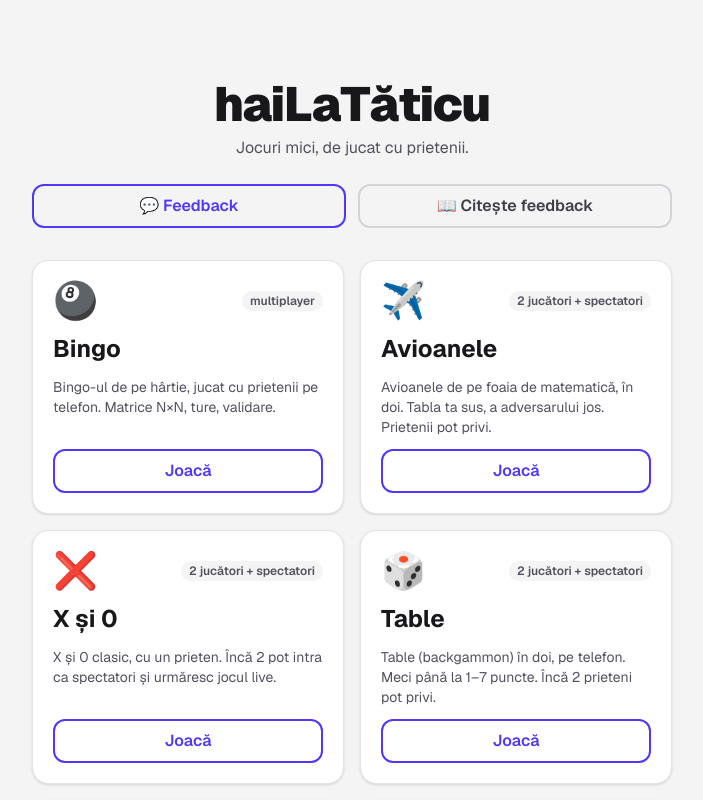
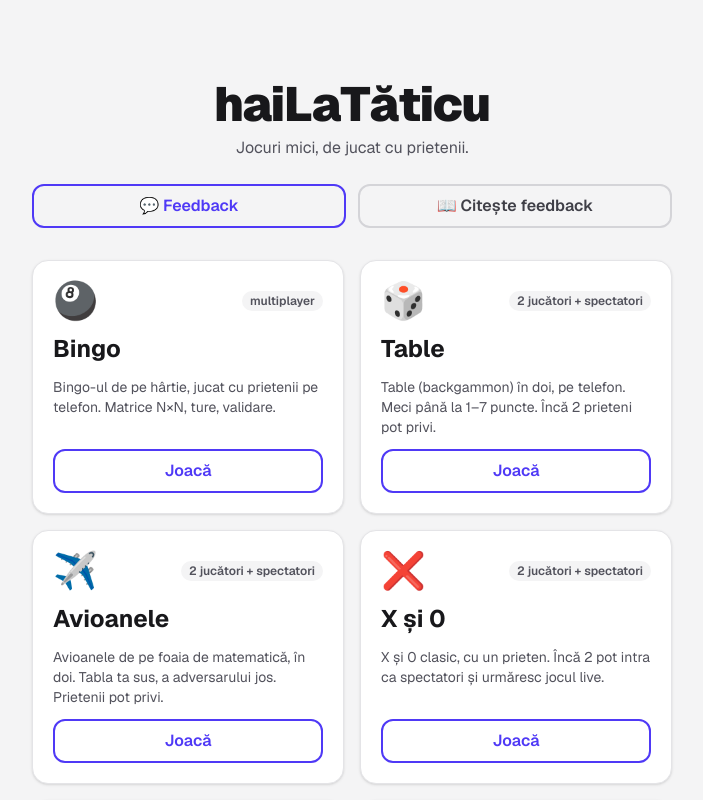
Before and after one commit to florin2495/hailataticu-hub, a Next.js app: page / in a window 1280 px wide. Shown: the top 800 px of the page, without its empty margins (288-991 px from the left). Built offline with nearby package versions, Linux system fonts and the light colour scheme.

Commit message:
List games in the same order as the game folders
Bump version to 0.2.3.

```diff
--- a/package.json
+++ b/package.json
@@ -1,6 +1,6 @@
 {
   "name": "hailataticu-hub",
-  "version": "0.2.2",
+  "version": "0.2.3",
   "private": true,
   "scripts": {
     "dev": "next dev",
--- a/src/games.ts
+++ b/src/games.ts
@@ -12,6 +12,7 @@ export interface Game {
   tag?: string;
 }
 
+// Keep the same order as the game folders in D:\_DEv (001_Bingo, 002_Table, 003_Avioanele, 003_Xsi0, 005_Barbut, ...).
 export const games: Game[] = [
   {
     slug: "bingo",
@@ -20,6 +21,14 @@ export const games: Game[] = [
     url: "https://bingo.hailatat.icu",
     emoji: "🎱",
     tag: "multiplayer",
+  },
+  {
+    slug: "backgammon",
+    name: "Table",
+    description: "Table (backgammon) în doi, pe telefon. Meci până la 1–7 puncte. Încă 2 prieteni pot privi.",
+    url: "https://backgammon.hailatat.icu",
+    emoji: "🎲",
+    tag: "2 jucători + spectatori",
   },
   {
     slug: "airplanes",
@@ -35,14 +44,6 @@ export const games: Game[] = [
     description: "X și 0 clasic, cu un prieten. Încă 2 pot intra ca spectatori și urmăresc jocul live.",
     url: "https://tictactoe.hailatat.icu",
     emoji: "❌",
-    tag: "2 jucători + spectatori",
-  },
-  {
-    slug: "backgammon",
-    name: "Table",
-    description: "Table (backgammon) în doi, pe telefon. Meci până la 1–7 puncte. Încă 2 prieteni pot privi.",
-    url: "https://backgammon.hailatat.icu",
-    emoji: "🎲",
     tag: "2 jucători + spectatori",
   },
   {
```
Also changed, not shown: 2 other files (tests, documents, lock files or other folders).
